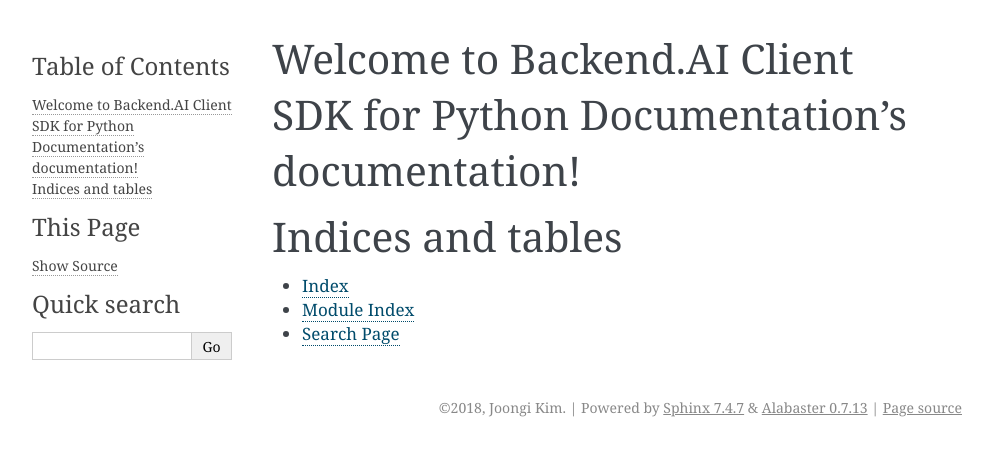
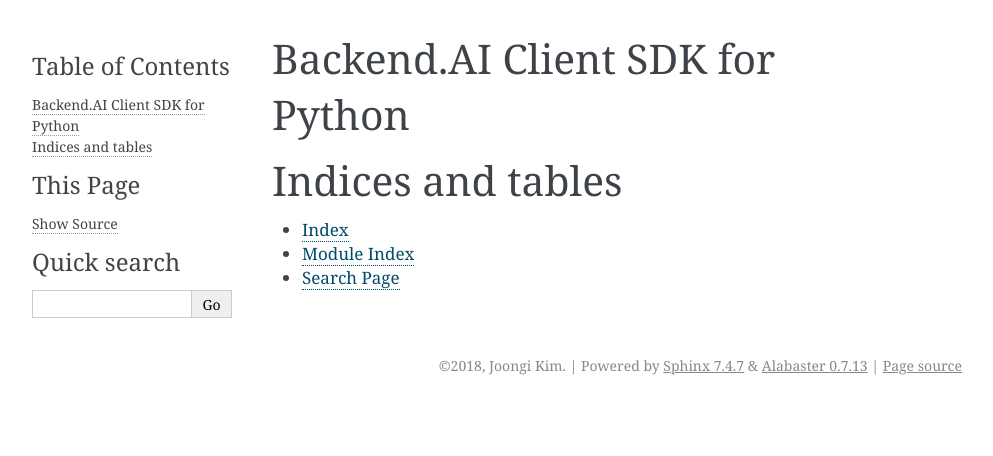
Before and after one commit to lablup/aiotusclient, a Sphinx documentation site: the page built from docs/index.rst, in a window 1280 px wide. Shown: the top 456 px of the page, without its empty margins (148-1141 px from the left). Built offline with Sphinx 7.4.7, drawn with Linux system fonts in a browser that asks for light colours.

Commit message:
docs: Clean up "documentation documentation"

```diff
--- a/docs/conf.py
+++ b/docs/conf.py
@@ -19,7 +19,7 @@
 
 # -- Project information -----------------------------------------------------
 
-project = 'Backend.AI Client SDK for Python Documentation'
+project = 'Backend.AI Client SDK for Python'
 copyright = '2018, Joongi Kim'
 author = 'Joongi Kim'
 
@@ -133,7 +133,7 @@
 latex_documents = [
     (master_doc,
      'BackendAIClientSDKforPythonDocumentation.tex',
-     'Backend.AI Client SDK for Python Documentation Documentation',
+     'Backend.AI Client SDK for Python Documentation',
      'Joongi Kim', 'manual'),
 ]
 
@@ -145,7 +145,7 @@
 man_pages = [
     (master_doc,
      'backendaiclientsdkforpythondocumentation',
-     'Backend.AI Client SDK for Python Documentation Documentation',
+     'Backend.AI Client SDK for Python Documentation',
      [author], 1)
 ]
 
@@ -158,7 +158,7 @@
 texinfo_documents = [
     (master_doc,
      'BackendAIClientSDKforPythonDocumentation',
-     'Backend.AI Client SDK for Python Documentation Documentation',
+     'Backend.AI Client SDK for Python Documentation',
      author,
      'BackendAIClientSDKforPythonDocumentation',
      'Backend.AI Client SDK fro Python',
--- a/docs/index.rst
+++ b/docs/index.rst
@@ -1,10 +1,10 @@
-.. Backend.AI Client SDK for Python Documentation documentation master file, created by
+.. Backend.AI Client SDK for Python Documentation master file, created by
    sphinx-quickstart on Tue Dec  4 11:50:35 2018.
    You can adapt this file completely to your liking, but it should at least
    contain the root `toctree` directive.
 
-Welcome to Backend.AI Client SDK for Python Documentation's documentation!
-==========================================================================
+Backend.AI Client SDK for Python
+================================
 
 .. toctree::
    :maxdepth: 2
```
